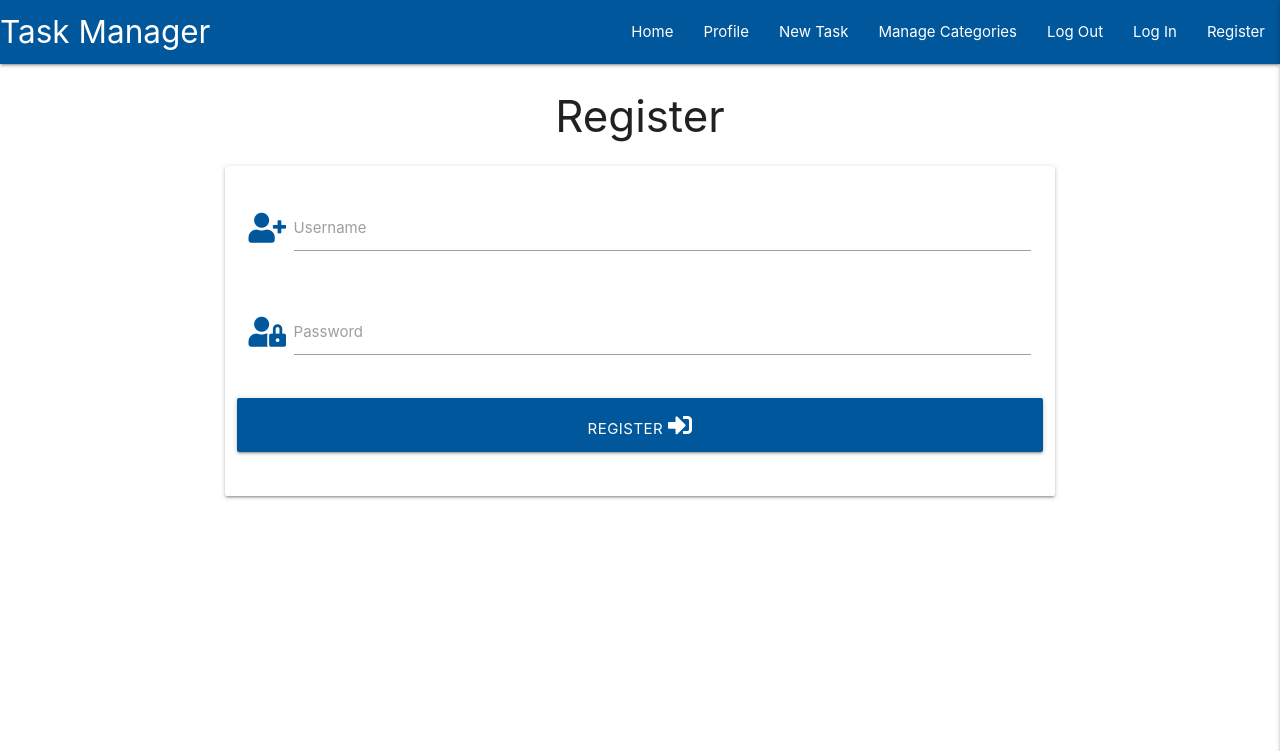
After one commit to ConorDavison/task-manager-project, a Flask app: page /register in a window 1280 px wide. The commit adds this page. Shown: the top 751 px of the page. Run offline with Flask 2, Linux system fonts and the light colour scheme; some libraries are stand-ins or nearby versions.

Commit message:
add register template

```diff
--- a/app.py
+++ b/app.py
@@ -4,6 +4,7 @@ from flask import (
     redirect, request, session, url_for)
 from flask_pymongo import PyMongo
 from bson.objectid import ObjectId
+from werkzeug.security import generate_password_hash, check_password_hash
 if os.path.exists("env.py"):
     import env
 
@@ -26,6 +27,11 @@ def get_tasks():
     return render_template("tasks.html", tasks=tasks)
 
 
+@app.route("/register", methods=["GET", "POST"])
+def register():
+    return render_template("register.html")
+
+
 if __name__ == "__main__":
     app.run(host=os.environ.get("IP"),
             port=int(os.environ.get("PORT")),
--- a/templates/base.html
+++ b/templates/base.html
@@ -17,7 +17,7 @@
         <header>
 
             <!-- main nav-->
-            <nav class="nav-extended text-shadow cyan">
+            <nav class="nav-extended text-shadow light-blue darken-4">
                 <div class="nav-wrapper">
                 <a href="{{ url_for('get_tasks') }}" class="brand-logo">Task Manager</a>
                 <a href="#" data-target="mobile-demo" class="sidenav-trigger right"><i class="faas fa-bars"></i></a>
@@ -28,7 +28,7 @@
                     <li><a href="#">Manage Categories</a></li>
                     <li><a href="#">Log Out</a></li>
                     <li><a href="#">Log In</a></li>
-                    <li><a href="#">Register</a></li>
+                    <li><a href="{{ url_for('register') }}">Register</a></li>
 
                 </ul>
                 </div>
@@ -43,7 +43,7 @@
                 <li><a href="#">Manage Categories</a></li>
                 <li><a href="#">Log Out</a></li>
                 <li><a href="#">Log In</a></li>
-                <li><a href="#">Register</a></li>
+                <li><a href="{{ url_for('register') }}">Register</a></li>
             </ul>
 
         </header>
--- /dev/null
+++ b/templates/register.html
@@ -0,0 +1,34 @@
+{% extends "base.html" %}
+{% block content %}
+
+<h3 class="center-align">Register</h3>
+    <div class="row">
+        <form class="col s12 m8 offset-m2" method="POST" action=" {{ url_for('register') }}">
+        <div class="card-panel">
+            <!--Username-->
+            <div class="row">
+                <div class="input-field col s12">
+                    <i class="fas fa-user-plus prefix light-blue-text text-darken-4"></i>
+                    <input id="username" name="username" type="text" class="validate">
+                    <label for="username">Username</label>
+                </div>
+            </div>
+            <!--Password-->
+            <div class="row">
+                <div class="input-field col s12">
+                    <i class="fas fa-user-lock prefix light-blue-text text-darken-4"></i>
+                    <input id="password" name="password" type="password" class="validate">
+                    <label for="password">Password</label>
+                </div>
+            </div>
+            <!--Register -->
+            <div class="row">
+                <button type="submit" class="col s12 btn-large light-blue darken-4 text-shadow">
+                    Register <i class="fas fa-sign-in-alt"></i>
+                </button>
+            </div>
+        </div>
+        </form>
+    </div>
+
+{% endblock %}
```
